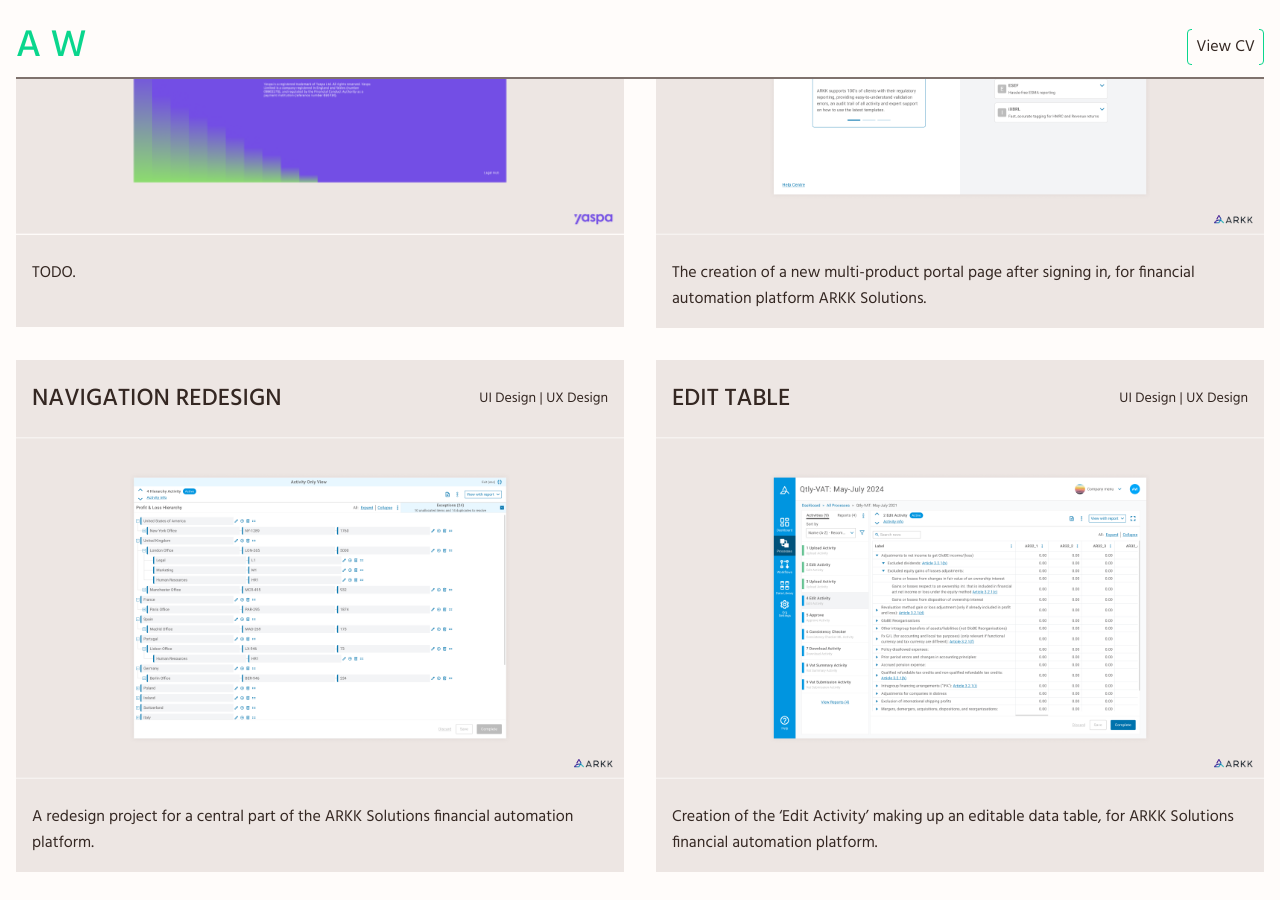
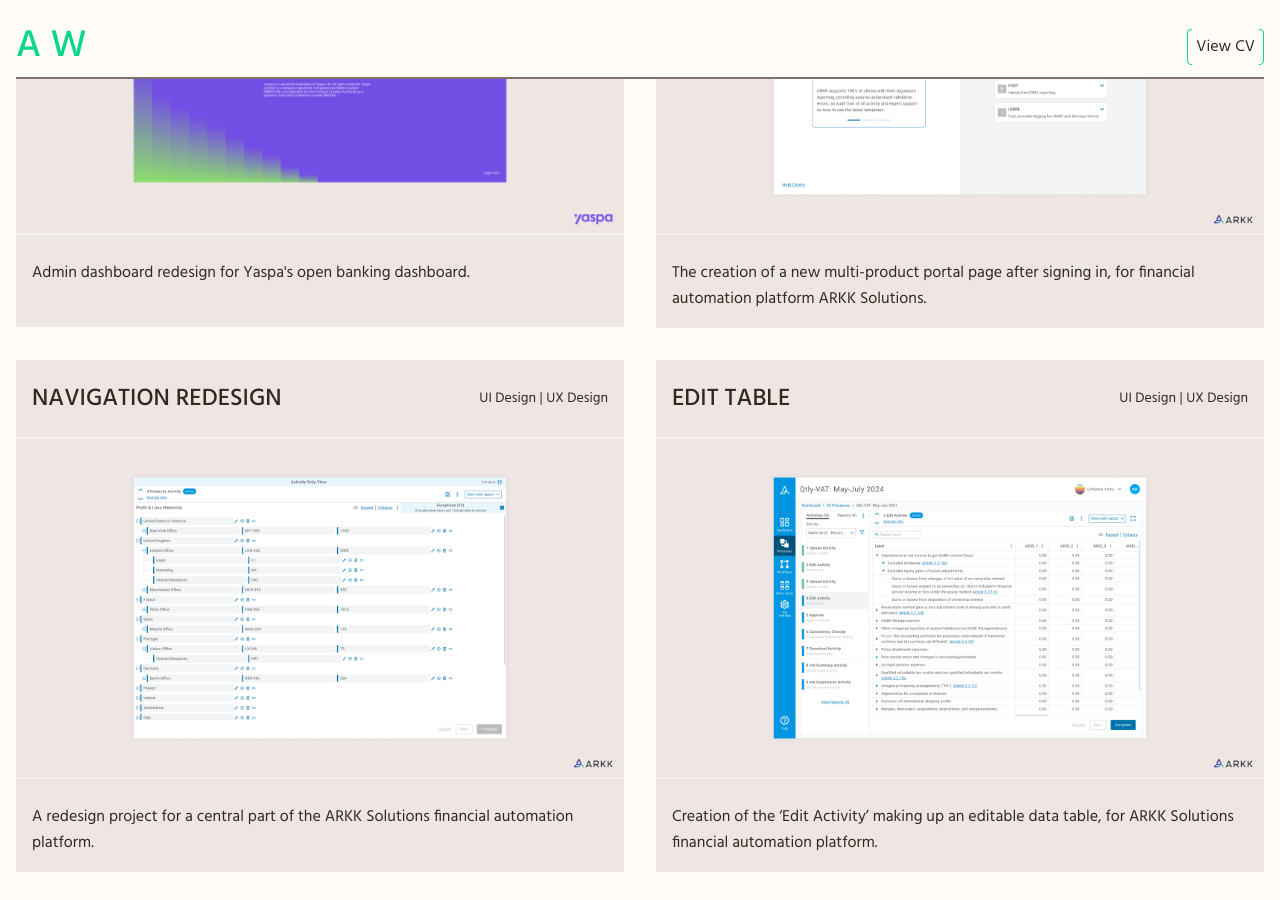
Before and after one commit to davidhiskett/awalsh, a Jekyll site: the page built from index.html, in a window 1280 px wide and 900 px high, scrolled down 323 px. Built offline with Jekyll 4.4.1, drawn with Linux system fonts in a browser that asks for light colours.

Commit message:
Add desc to new project

```diff
--- a/_posts/2025-10-28-admin-dashboard.md
+++ b/_posts/2025-10-28-admin-dashboard.md
@@ -2,7 +2,7 @@
 layout: project
 title:  "Admin dashboard redesign"
 type: "UI Design | UX Design"
-description: "TODO."
+description: "Admin dashboard redesign for Yaspa's open banking dashboard."
 image: "admin-dashboard/main-image.png"
 ---
 
```
